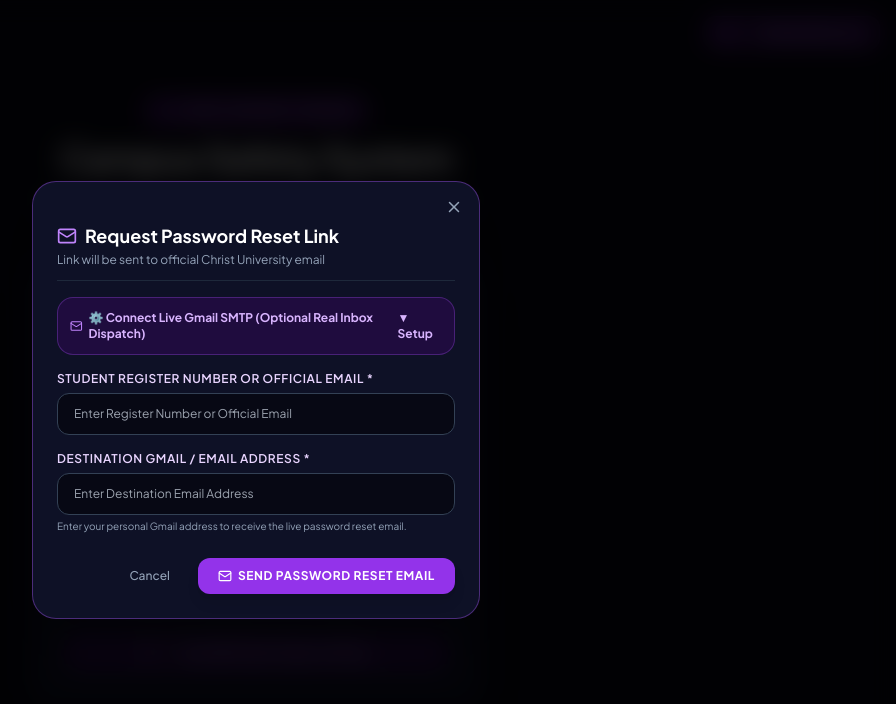
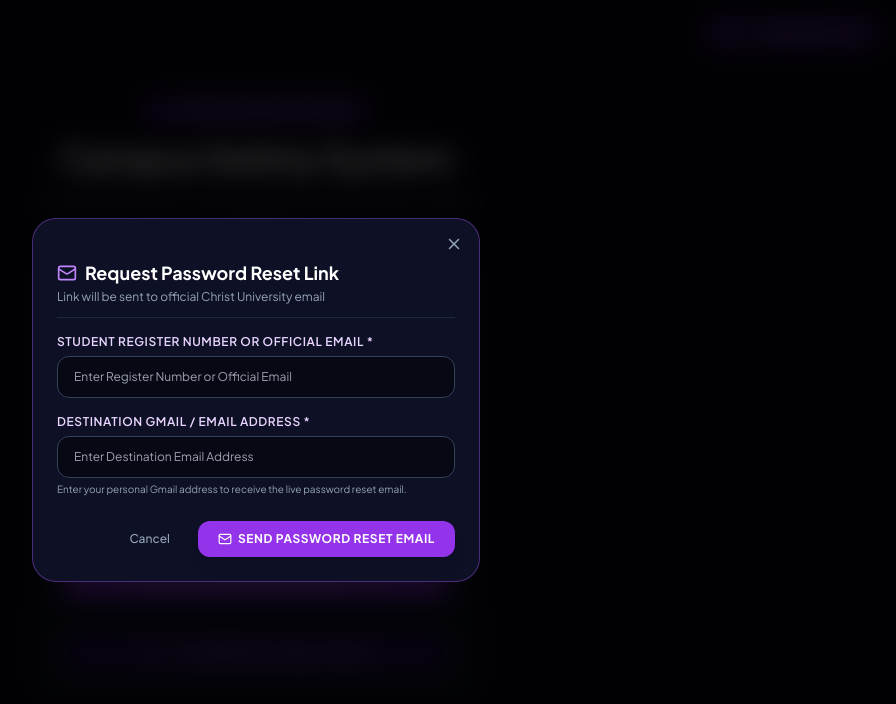
Before and after one commit to priyavarseinee/smart-campus-safety-system, a React (Vite) app: page / in a window 1280 px wide. Both pictures are taken after a click on the button "Forgot Password?". Shown: the top 704 px of the page, without its empty margins (384-1280 px from the left). Built offline with nearby package versions, Linux system fonts and the light colour scheme.

Commit message:
Clean up student forgot password modal UI

```diff
--- a/src/components/Login.jsx
+++ b/src/components/Login.jsx
@@ -401,60 +401,11 @@ export default function Login({ onLoginSuccess }) {
               </div>
             )}
 
-            {/* Expandable Live Gmail SMTP Config Panel */}
-            <div className="p-3 bg-purple-950/40 border border-purple-500/30 rounded-2xl space-y-2">
-              <button
-                type="button"
-                onClick={() => setShowGmailSetup(!showGmailSetup)}
-                className="w-full text-left text-xs font-bold text-purple-300 flex items-center justify-between"
-              >
-                <span className="flex items-center gap-1.5">
-                  <Mail size={14} className="text-purple-400" /> ⚙️ Connect Live Gmail SMTP (Optional Real Inbox Dispatch)
-                </span>
-                <span>{showGmailSetup ? '▲ Hide' : '▼ Setup'}</span>
-              </button>
-
-              {showGmailSetup && (
-                <div className="pt-2 border-t border-purple-500/20 space-y-2.5 animate-fadeIn">
-                  {gmailSetupMsg && (
-                    <div className={`p-2.5 rounded-xl text-xs font-semibold ${gmailSetupMsg.type === 'success' ? 'bg-emerald-950 text-emerald-300 border border-emerald-500/40' : 'bg-rose-950 text-rose-300 border border-rose-500/40'}`}>
-                      {gmailSetupMsg.text}
-                    </div>
-                  )}
-                  <div>
-                    <label className="block text-[11px] font-semibold text-slate-300">Your Sender Gmail Address</label>
-                    <input
-                      type="email"
-                      placeholder="yourname@gmail.com"
-                      value={gmailUserConfig}
-                      onChange={(e) => setGmailUserConfig(e.target.value)}
-                      className="w-full px-3 py-2 bg-[#070814] border border-slate-700 rounded-lg text-xs text-white"
-                    />
-                  </div>
-                  <div>
-                    <label className="block text-[11px] font-semibold text-slate-300">Google 16-Char App Password</label>
-                    <input
-                      type="password"
-                      placeholder="xxxx xxxx xxxx xxxx"
-                      value={gmailPassConfig}
-                      onChange={(e) => setGmailPassConfig(e.target.value)}
-                      className="w-full px-3 py-2 bg-[#070814] border border-slate-700 rounded-lg text-xs text-white"
-                    />
-                    <p className="text-[10px] text-slate-400 mt-0.5">
-                      Generate from: Google Account ➔ Security ➔ 2-Step Verification ➔ App passwords.
-                    </p>
-                  </div>
-                  <button
-                    type="button"
-                    onClick={handleSaveGmailConfig}
-                    disabled={savingGmail}
-                    className="w-full py-2 bg-purple-600 hover:bg-purple-500 text-white rounded-lg text-xs font-bold shadow transition"
-                  >
-                    {savingGmail ? 'Connecting Gmail...' : 'Save & Connect Gmail SMTP'}
-                  </button>
-                </div>
-              )}
-            </div>
+            {resetError && (
+              <div className="p-3 bg-rose-950/80 border border-rose-500/40 text-rose-300 rounded-xl text-xs font-semibold flex items-center gap-2">
+                <AlertTriangle size={16} className="shrink-0" /> {resetError}
+              </div>
+            )}
 
             {!sentEmailData ? (
               <form onSubmit={handleSendResetEmail} className="space-y-4">
```
